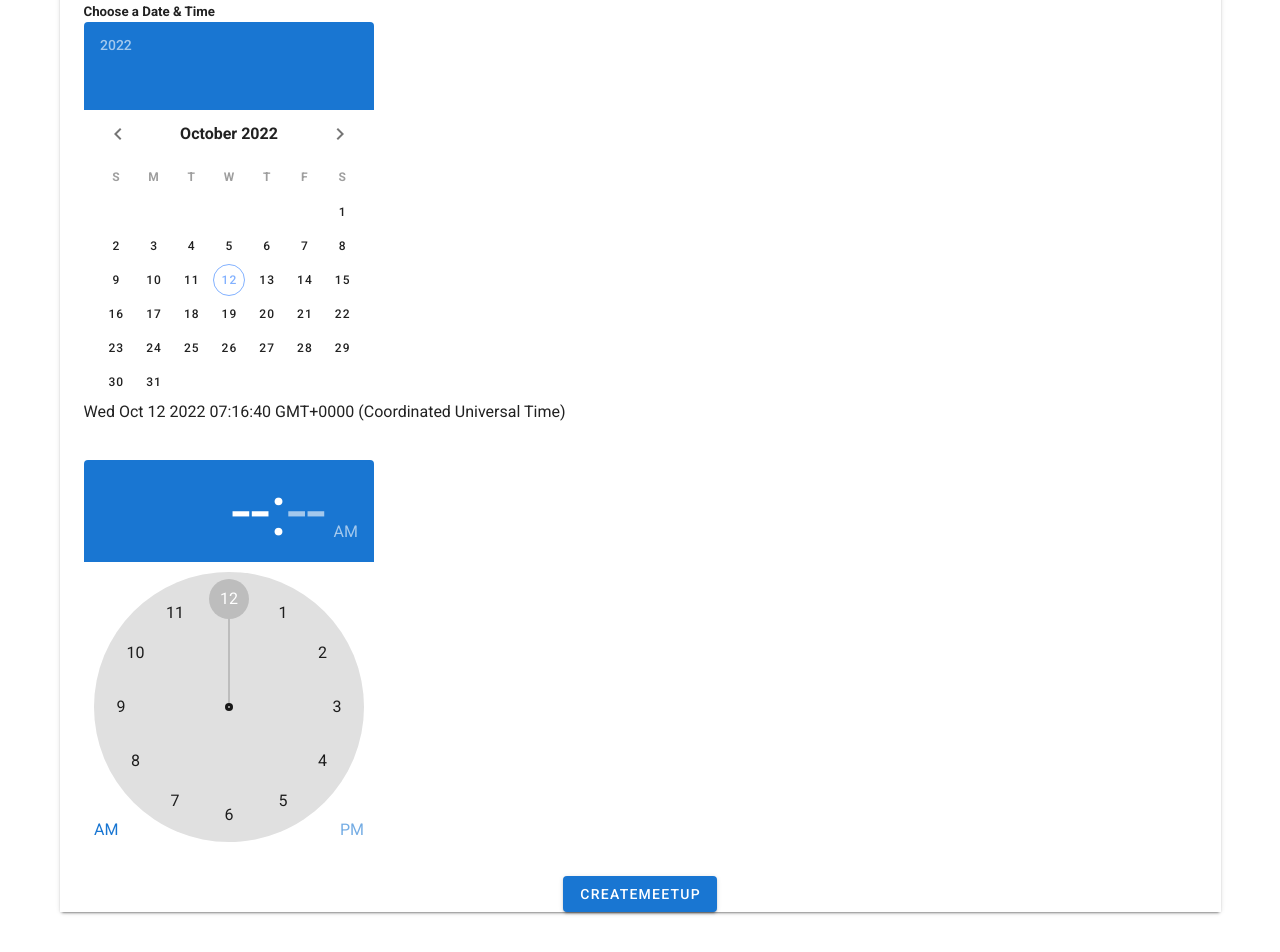
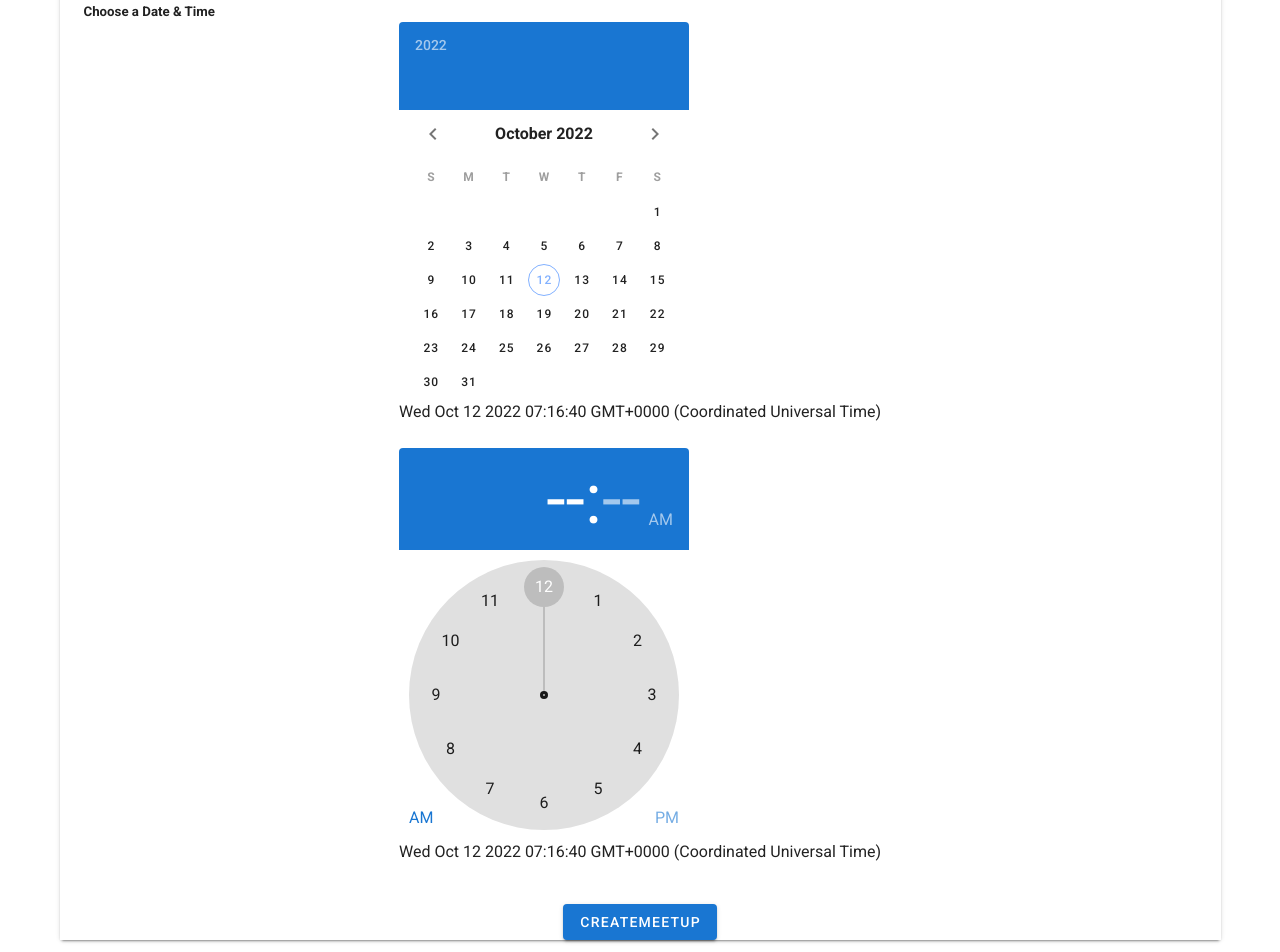
Before and after one commit to aungcholatt/Dev_MeetUp_Vue, a Vue app: page /meetup/new in a window 1280 px wide. Shown: the part 430-1382 px from the top of the page. Before the commit the page ends 1354 px from the top, so only its background shows below. Built offline with nearby package versions, Linux system fonts and the light colour scheme.

Commit message:
changed picker date and time

```diff
--- a/src/components/Meetup/CreateMeetup.vue
+++ b/src/components/Meetup/CreateMeetup.vue
@@ -16,21 +16,26 @@
                         <v-text-field name="description" label="Description" id="description" v-model="description"
                             multi-line required></v-text-field>
                         <h5 class="text-info">Choose a Date & Time</h5>
+                        <v-sheet class="d-flex justify-center">
                         <div class="mb-2">
-                        <v-row justify="center">
+                        <v-row>
                         <v-col>
                         <v-date-picker v-model="picker"></v-date-picker>
                         <p>{{ date }}</p>
                         </v-col>
                         </v-row>
                         </div>
+                        </v-sheet>
+                        <v-sheet class="d-flex justify-center">
                         <div>
-                        <v-row justify="center">
+                        <v-row>
                           <v-col>
-                                <v-time-picker v-model="picker" scrollable></v-time-picker>
+                          <v-time-picker v-model="picker" scrollable></v-time-picker>
+                          <p>{{ time }}</p>
                           </v-col>
                        </v-row>
                        </div>
+                      </v-sheet>
                     </v-col>
                 </v-container>
                 <v-sheet row class="d-flex justify-center">
```
